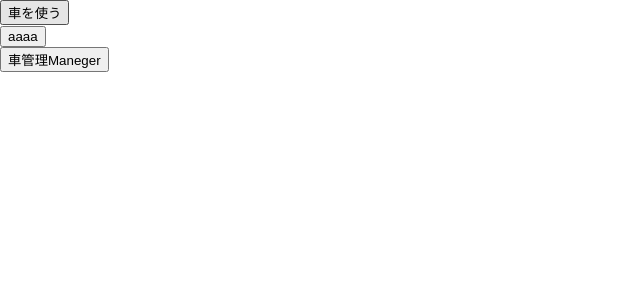
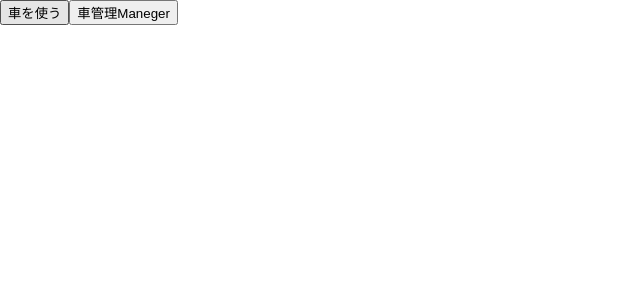
Before and after one commit to ozkoharu/Re-Kohga, a Next.js app: page / in a window 1280 px wide. Shown: the top 300 px of the page, without its empty margins (0-640 px from the left). Built offline with nearby package versions, Linux system fonts and the light colour scheme.

Commit message:
res.data.status

```diff
--- a/src/pages/WelcomPage/index.tsx
+++ b/src/pages/WelcomPage/index.tsx
@@ -31,7 +31,7 @@ const WelcomePage = () => {
     const onClick = async () => {
         await axios.get(dummyUrl)
             .then(function (res) {
-                console.log('res', res);
+                console.log('res', res.data.status);
             })
             .catch((e) => {
                 console.log(e);
@@ -46,9 +46,7 @@ const WelcomePage = () => {
                     車を使う
                 </BaseButton>
             </Link>
-            <div>
-                <BaseButton onClick={onClick} isSubmit={false} >aaaa</BaseButton>
-            </div>
+
             <BaseButton onClick={onkanri} isSubmit={false}>
                 車管理Maneger
             </BaseButton>
```
